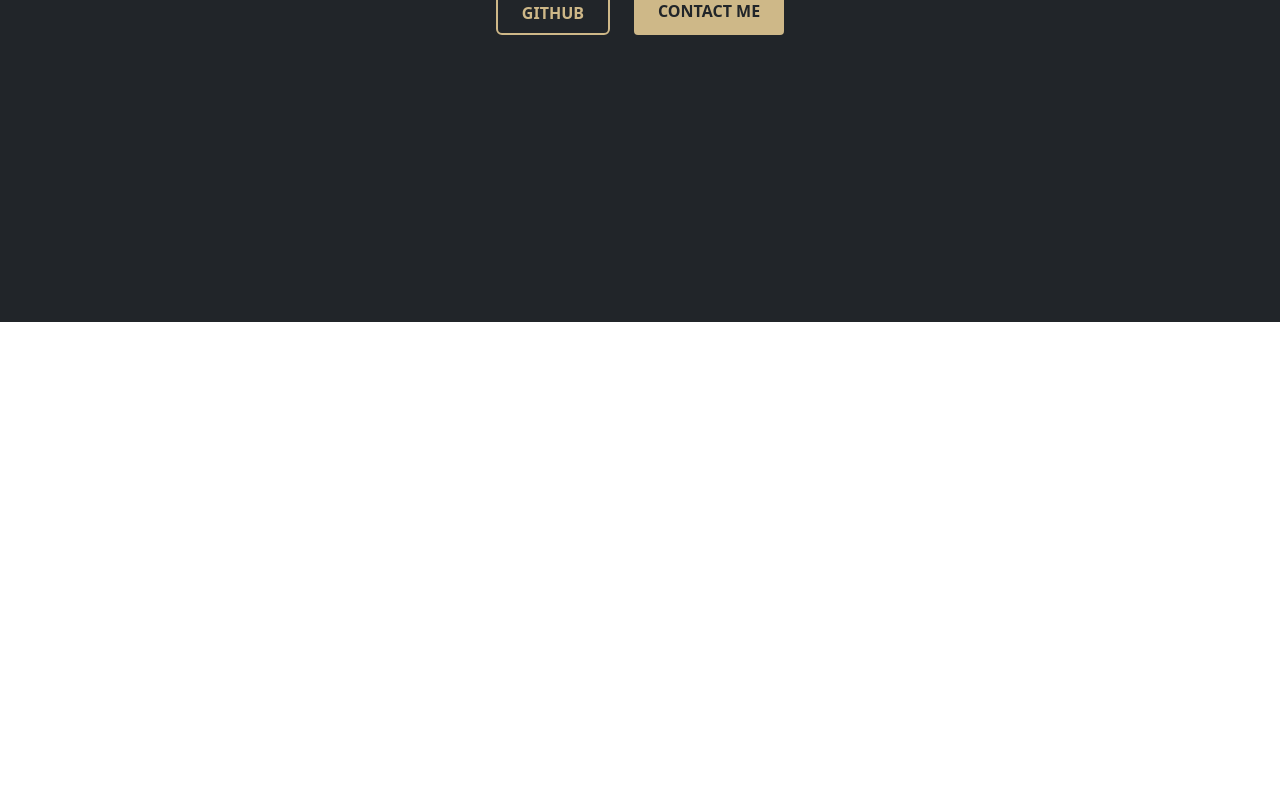
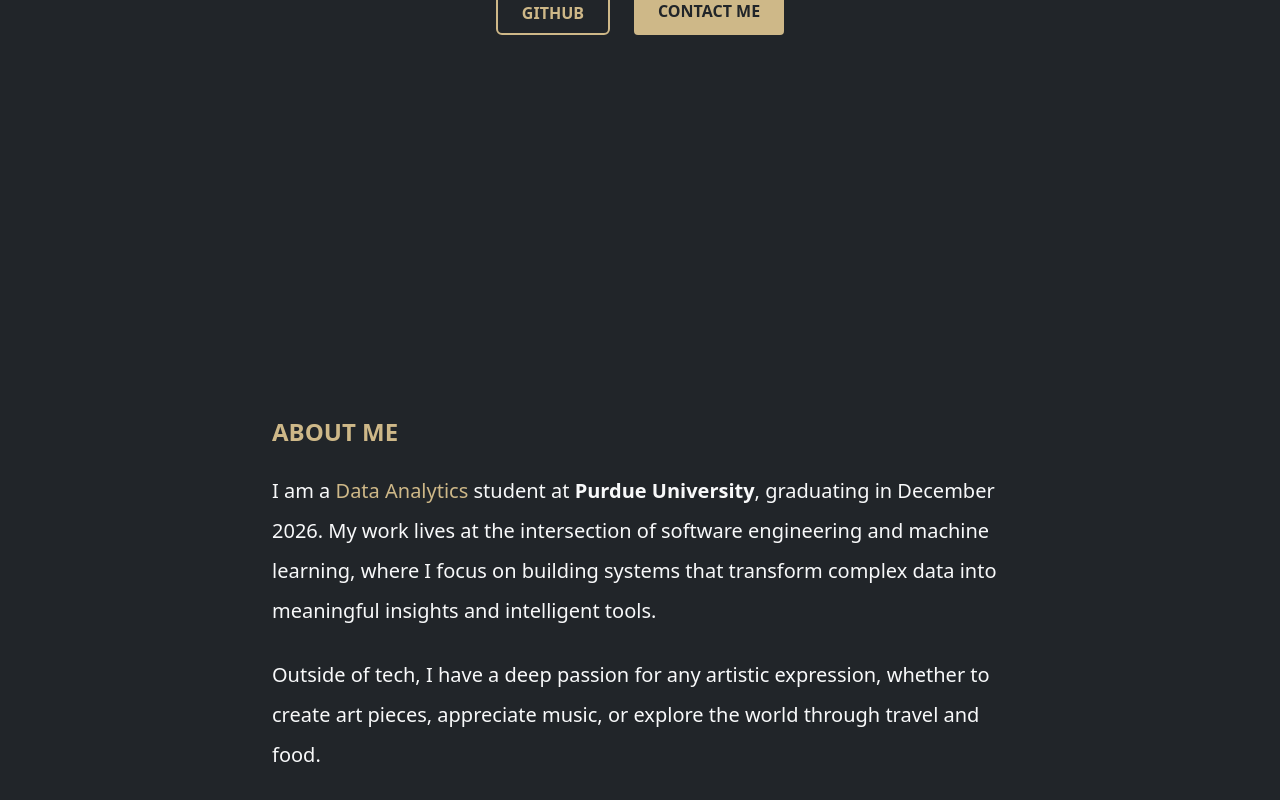
Before and after one commit to shylayadav1/personal-portfolio, a React (Vite) app: page / in a window 1280 px wide. Shown: the part 478-1278 px from the top of the page. Before the commit the page ends 800 px from the top, so only its background shows below. Built offline with nearby package versions, Linux system fonts and the light colour scheme.

Commit message:
About me section added.

```diff
--- a/src/App.tsx
+++ b/src/App.tsx
@@ -1,4 +1,5 @@
 import Hero from './components/Hero';
+import About from './components/About';
 // import Experience from './components/Experience'; // Uncomment when ready
 import 'bootstrap/dist/css/bootstrap.min.css';
 
@@ -11,6 +12,8 @@ function App() {
 
       {/* 1. Hero Section (Your interactive name and title) */}
       <Hero />
+
+      <About />
 
       {/* 2. Future Sections
           As you build out your Amgen and Skima AI details,
--- /dev/null
+++ b/src/components/About.tsx
@@ -0,0 +1,48 @@
+import { motion } from 'framer-motion';
+
+const About = () => {
+  return (
+    <section className="container py-5 my-5">
+      <div className="row justify-content-center">
+        <div className="col-lg-8">
+          {/* Section Header */}
+          <motion.div
+            initial={{ opacity: 0, x: -20 }}
+            whileInView={{ opacity: 1, x: 0 }}
+            transition={{ duration: 0.6 }}
+            viewport={{ once: true }}
+            className="mb-4"
+          >
+            <h2 className="h4 fw-bold text-uppercase tracking-widest" style={{ color: '#CEB888' }}>
+               About Me
+            </h2>
+          </motion.div>
+
+          {/* Intro Paragraph */}
+          <motion.div
+            initial={{ opacity: 0, y: 20 }}
+            whileInView={{ opacity: 1, y: 0 }}
+            transition={{ duration: 0.8, delay: 0.2 }}
+            viewport={{ once: true }}
+            className="lead fw-normal text-light-50 lh-lg"
+          >
+            <p>
+              I am a <span style={{ color: '#CEB888' }}>Data Analytics</span> student at
+              <strong> Purdue University</strong>, graduating in December 2026. My work lives at the
+              intersection of software engineering and machine learning, where I focus on building
+              systems that transform complex data into meaningful insights and intelligent tools.
+            </p>
+            <p className="mt-4">
+              Outside of tech, I have a deep passion for any artistic expression, whether to
+              create art pieces, appreciate music, or explore the world through travel and food.
+            </p>
+
+
+          </motion.div>
+        </div>
+      </div>
+    </section>
+  );
+};
+
+export default About;
```
